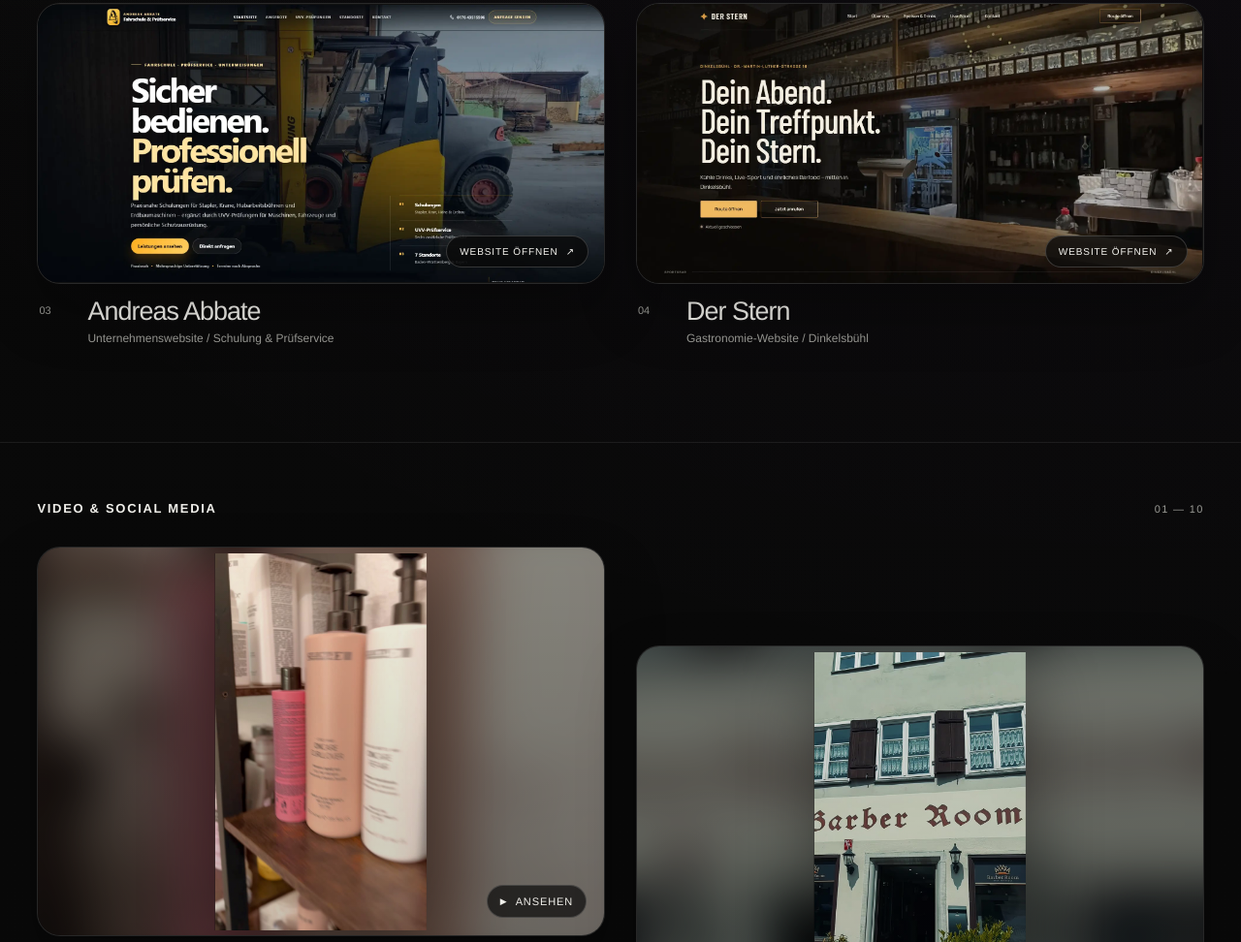
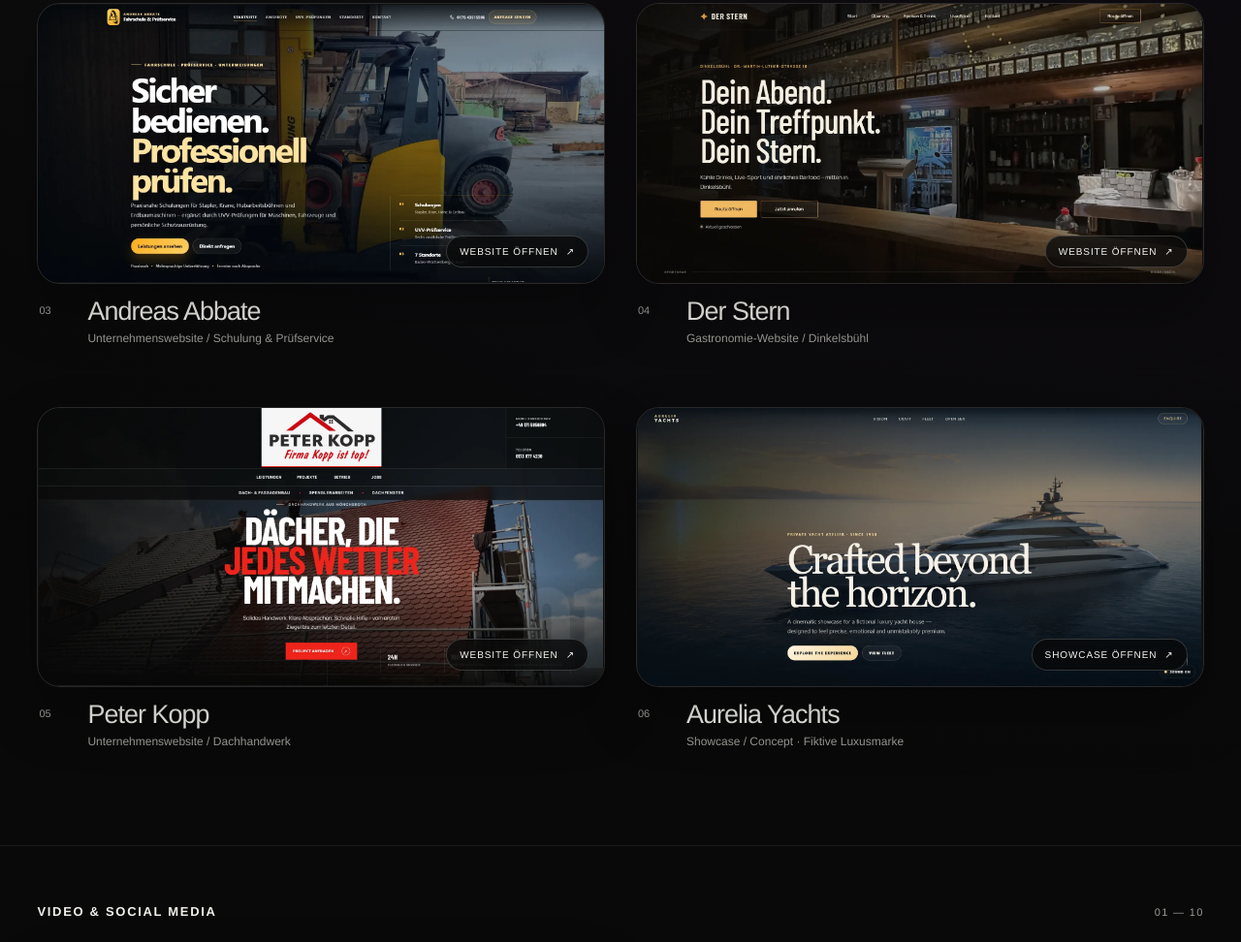
Before and after one commit to Cra4Zzy/Portfolio, a plain HTML site: page index.html in a window 1280 px wide. Shown: the part 1402-2374 px from the top of the page at 97% size. Drawn offline with Linux system fonts and the light colour scheme.

Commit message:
feat: add Peter Kopp and Aurelia web projects

```diff
--- a/index.html
+++ b/index.html
@@ -41,7 +41,7 @@
     <section class="websites" id="work" aria-labelledby="websites-title">
       <div class="section-head">
         <h2 id="websites-title">Webdesign</h2>
-        <span>Ausgewählte Kundenprojekte</span>
+        <span>Projekte &amp; Showcases</span>
       </div>
 
       <p class="websites-intro">Websites, die Unternehmen klar positionieren, Leistungen verständlich zeigen und auf jedem Gerät professionell wirken.</p>
@@ -99,6 +99,34 @@
             <div>
               <h3>Der Stern</h3>
               <p>Gastronomie-Website / Dinkelsbühl</p>
+            </div>
+          </div>
+        </a>
+
+        <a class="website-card" href="https://kopp-dach.de/" target="_blank" rel="noopener noreferrer" aria-label="Website von Peter Kopp Dachdeckerei in einem neuen Tab öffnen">
+          <div class="website-shot">
+            <img src="assets/images/website-peter-kopp.webp" alt="Website für die Peter Kopp Dachdeckerei in Mönchsroth" loading="lazy" />
+            <span class="website-open">Website öffnen <span aria-hidden="true">↗</span></span>
+          </div>
+          <div class="website-info">
+            <span class="website-index">05</span>
+            <div>
+              <h3>Peter Kopp</h3>
+              <p>Unternehmenswebsite / Dachhandwerk</p>
+            </div>
+          </div>
+        </a>
+
+        <a class="website-card" href="https://cra4zzy.github.io/Luxury-Yacht-/" target="_blank" rel="noopener noreferrer" aria-label="Aurelia Yachts Showcase-Concept in einem neuen Tab öffnen">
+          <div class="website-shot">
+            <img src="assets/images/website-aurelia-yachts-showcase.webp" alt="Aurelia Yachts Showcase-Concept für eine fiktive Luxus-Yachtmarke" loading="lazy" />
+            <span class="website-open">Showcase öffnen <span aria-hidden="true">↗</span></span>
+          </div>
+          <div class="website-info">
+            <span class="website-index">06</span>
+            <div>
+              <h3>Aurelia Yachts</h3>
+              <p>Showcase / Concept · Fiktive Luxusmarke</p>
             </div>
           </div>
         </a>
```
Also changed, not shown: assets/images/website-aurelia-yachts-showcase.webp (added), assets/images/website-peter-kopp.webp (added).
